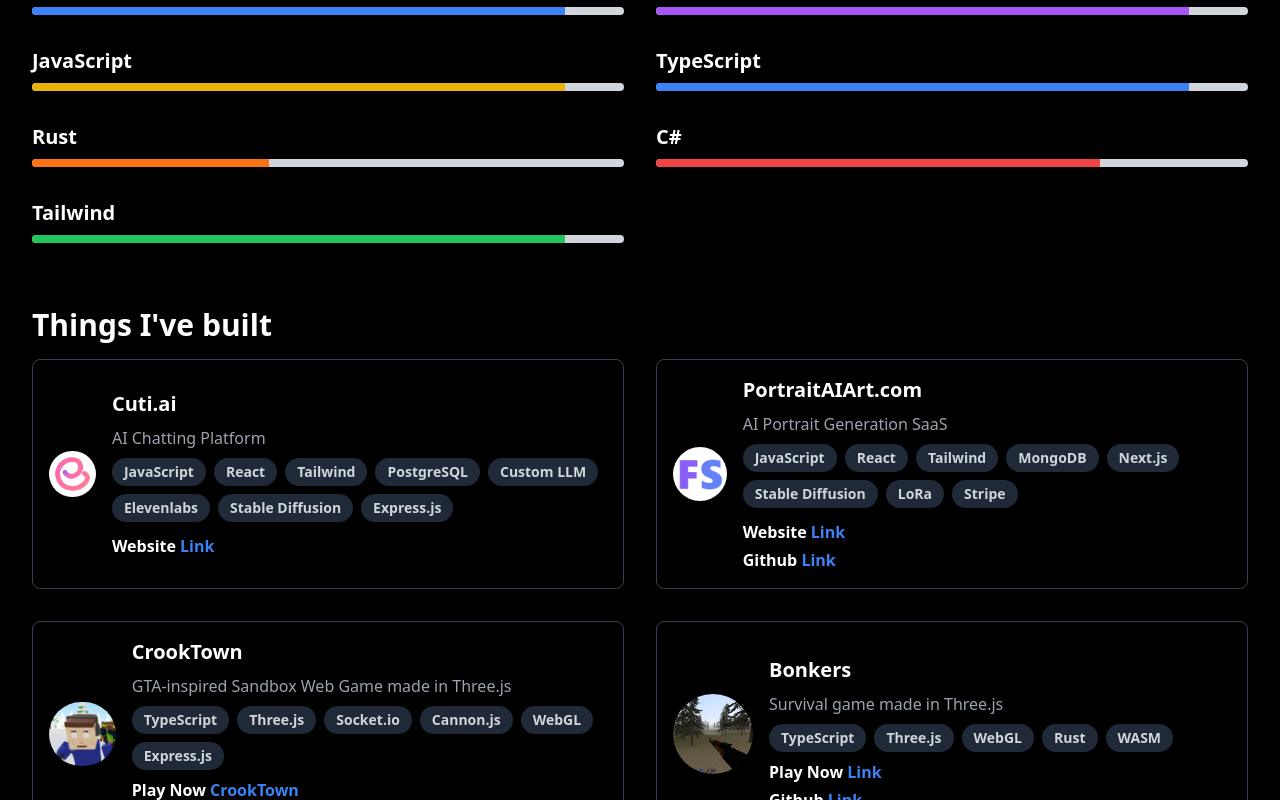
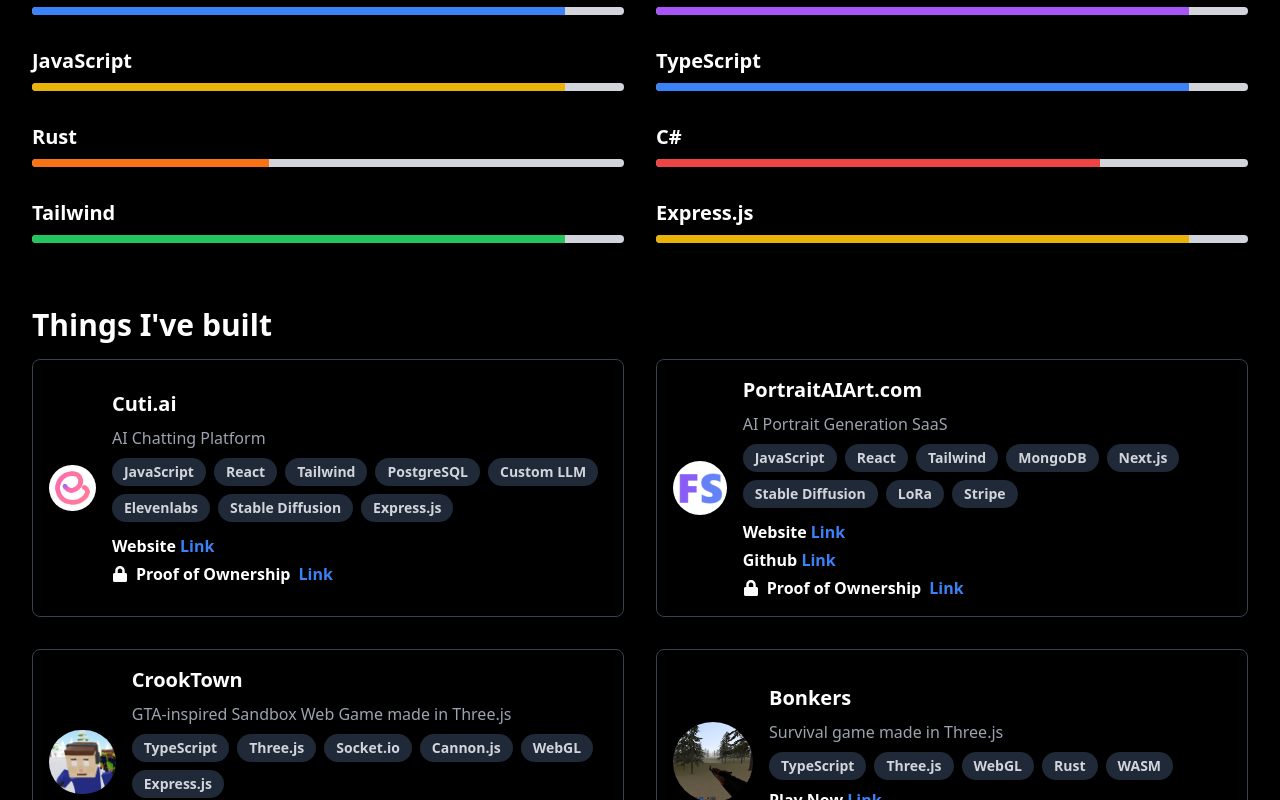
Before and after one commit to Loryhoof/kevinklatt, a Next.js app: page / in a window 1280 px wide. Shown: the part 604-1404 px from the top of the page. Built offline with nearby package versions, Linux system fonts and the light colour scheme.

Commit message:
add proof of ownership

```diff
--- a/app/page.jsx
+++ b/app/page.jsx
@@ -1,7 +1,8 @@
 "use client";
 
 import React, { useEffect, useState } from 'react';
-import { FaGithub, FaYoutube, FaTwitter, FaEnvelope, FaDiscord } from 'react-icons/fa';
+import { FaGithub, FaYoutube, FaTwitter, FaEnvelope, FaDiscord, FaLock } from 'react-icons/fa';
+
 
 const LandingPage = () => {
   const [viewCount, setViewCount] = useState(0);
@@ -116,6 +117,12 @@
               <div className="h-2 bg-green-500 progress-bar" style={{ width: '0%', animation: 'progressBar 2s forwards', '--progress-percent': '90%' }}></div>
             </div>
           </div>
+          <div>
+            <h2 className="text-xl font-semibold">Express.js</h2>
+            <div className="relative w-full bg-gray-300 rounded-full overflow-hidden mt-2">
+              <div className="h-2 bg-yellow-500 progress-bar" style={{ width: '0%', animation: 'progressBar 2s forwards', '--progress-percent': '90%' }}></div>
+            </div>
+          </div>
 
         </div>
       </div>
@@ -146,6 +153,13 @@
       <div className="font-semibold mt-1">
           Website{" "}
           <a href="https://cuti.ai" className="text-blue-500 hover:underline" target="_blank" rel="noopener noreferrer">
+            Link
+          </a>
+        </div>
+        <div className="font-semibold mt-1 flex flex-row gap-2">
+          <FaLock className='mt-1'></FaLock>
+          Proof of Ownership{" "}
+          <a href="https://www.cuti.ai/proof-of-ownership" className="text-blue-500 hover:underline" target="_blank" rel="noopener noreferrer">
             Link
           </a>
         </div>
@@ -180,6 +194,13 @@
         <div className="font-semibold mt-1">
           Github{" "}
           <a href="https://github.com/Loryhoof/nextjs-saas" className="text-blue-500 hover:underline" target="_blank" rel="noopener noreferrer">
+            Link
+          </a>
+        </div>
+        <div className="font-semibold mt-1 flex flex-row gap-2">
+          <FaLock className='mt-1'></FaLock>
+          Proof of Ownership{" "}
+          <a href="https://www.portraitaiart.com/proof-of-ownership" className="text-blue-500 hover:underline" target="_blank" rel="noopener noreferrer">
             Link
           </a>
         </div>
```
